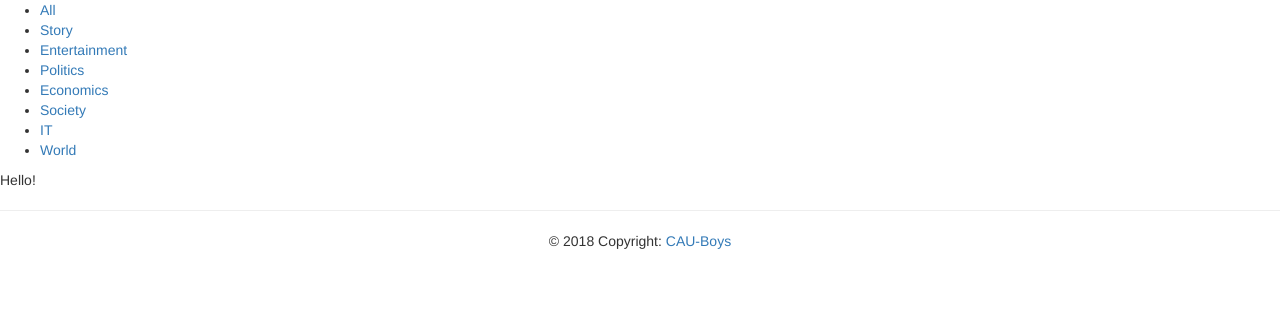
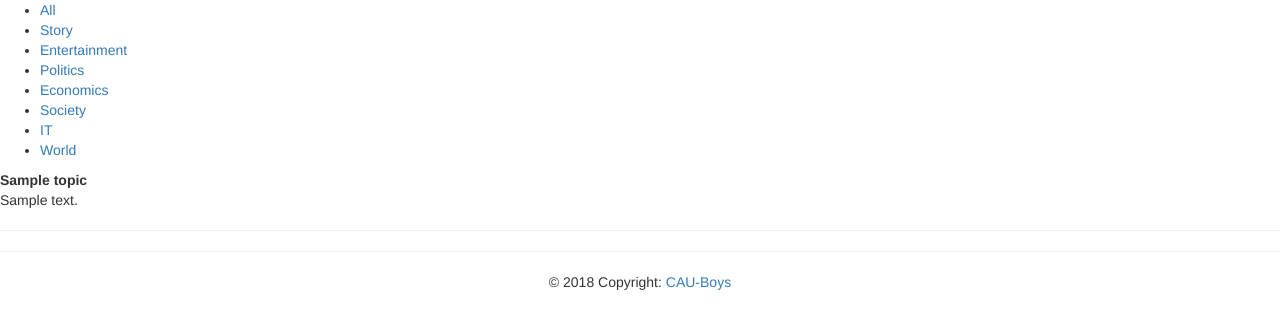
Before and after one commit to cau-boys/today_topic, a Django app: template today_topic/today_topic/templates/today_topic/index.html in a window 1280 px wide. Shown: the top 329 px of the page. Run offline with Django 3.2, Linux system fonts and the light colour scheme; the template is opened without the code that fills it: most values are stand-ins (such as "Sample title", 1, 10 or a date in 2020); some libraries are stand-ins or nearby versions.

Commit message:
web/contents 수정
topics title, content 출력. 최대 5개

```diff
--- a/today_topic/today_topic/templates/today_topic/index.html
+++ b/today_topic/today_topic/templates/today_topic/index.html
@@ -1,5 +1,13 @@
 {% extends "today_topic/base.html" %}
 
 {% block contents %}
-    Hello!
+    {% for topic in topics %}
+        <div>
+            <b>{{ topic.title }}</b>
+        </div>
+        <div>
+            {{ topic.content }}
+        </div>
+        <hr>
+    {% endfor %}
 {% endblock %}
```
